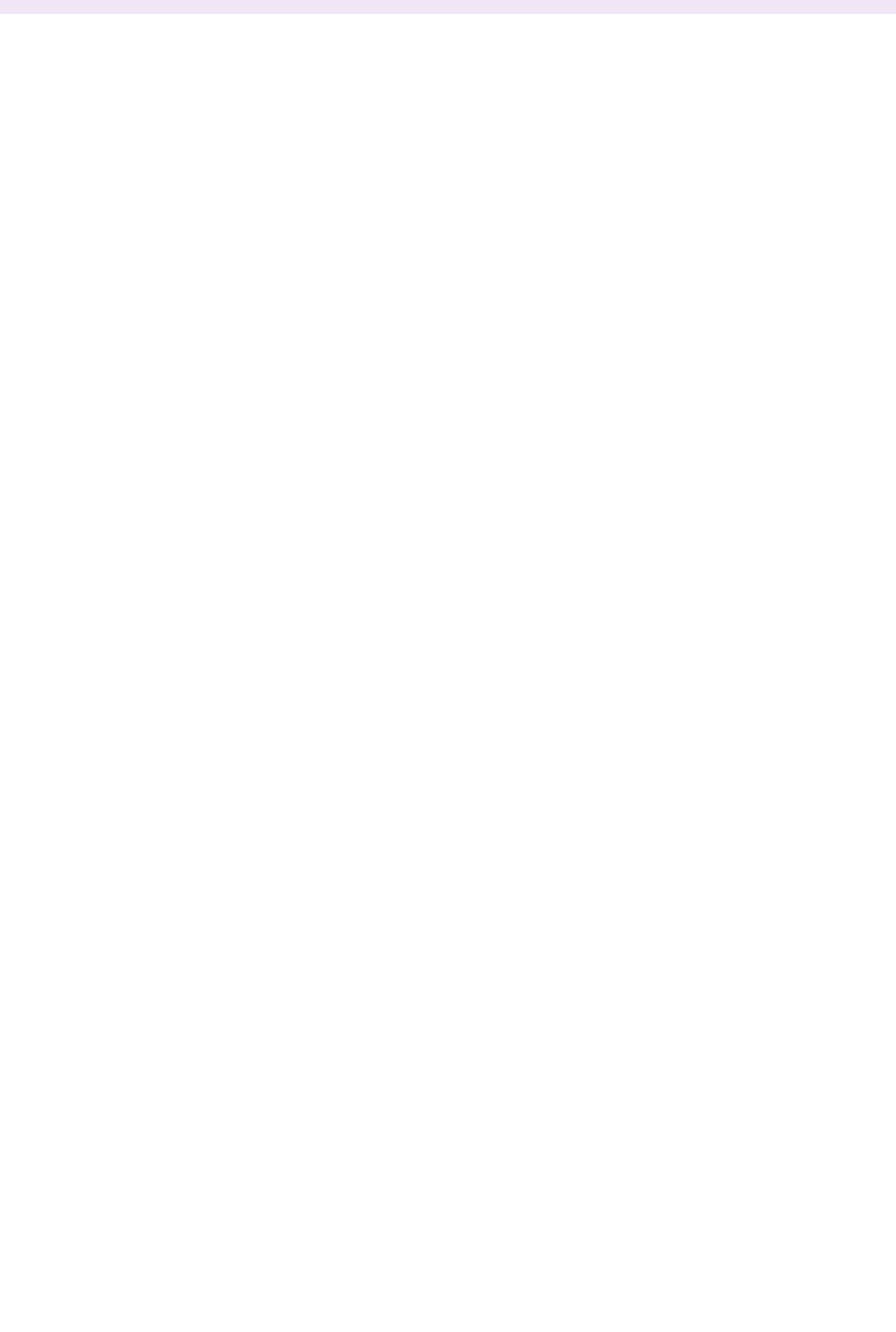
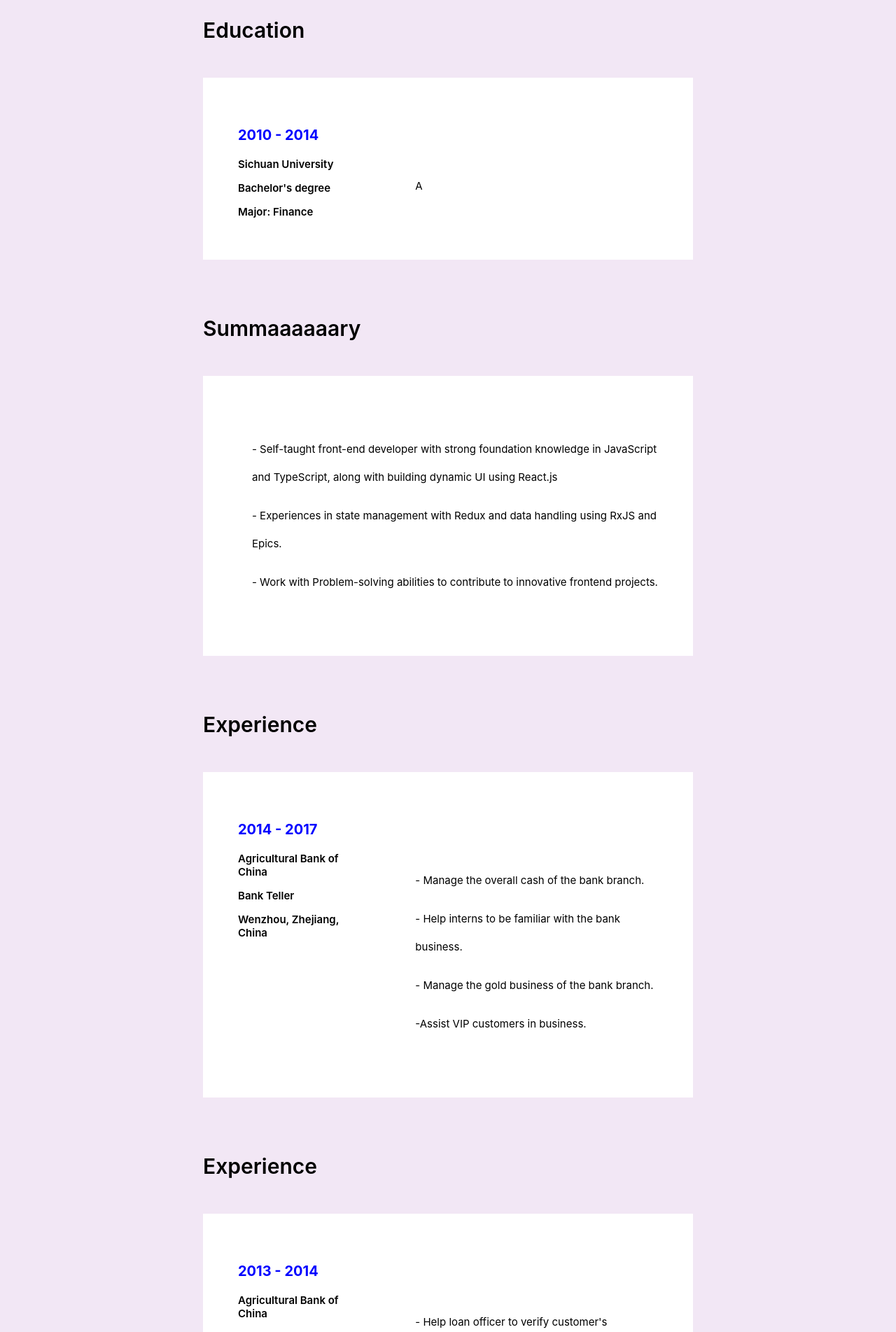
Before and after one commit to zzzzizi/my-profile, a React (Create React App) app: page /resume in a window 1280 px wide. Shown: the part 880-2783 px from the top of the page at 70% size. Before the commit the page ends 900 px from the top, so only its background shows below. Built offline with nearby package versions, Linux system fonts and the light colour scheme.

Commit message:
update resume cards

```diff
--- /dev/null
+++ b/src/component/pageTitle/pageTitle.tsx
@@ -0,0 +1,10 @@
+import { BlueSquare } from '../../component/blueSquare/blueSquare';
+
+export const PageTitle = ({ title }: { title: string }) => {
+  return (
+    <div className="page__title">
+      <BlueSquare />
+      <p>{title}</p>
+    </div>
+  );
+};
--- a/src/component/resumeCard/resumeCard.css
+++ b/src/component/resumeCard/resumeCard.css
@@ -7,12 +7,26 @@
   margin: 0;
   font-size: 30px;
   font-weight: 600;
-  margin-top: 70px;
-  margin-bottom: 50px;
+  margin-top: 80px;
+}
+.card__summary {
+  width: 700px;
+  margin-top: 50px;
+  background-color: white;
+  display: flex;
+  flex-direction: column;
+}
+.card__summary__p {
+  padding-top: 70px;
+  padding-left: 70px;
+  padding-bottom: 70px;
+  padding-right: 50px;
+  font-size: 15px;
+  line-height: 40px;
 }
 .card__content {
-  width: 600px;
-
+  width: 700px;
+  margin-top: 50px;
   background-color: white;
   display: grid;
   grid-template-columns: 1fr 2fr;
@@ -30,17 +44,20 @@
   font-size: 15px;
   font-weight: 600;
 }
-.edu__line__two {
+.card__line__two {
   font-size: 15px;
   font-weight: 600;
 }
-.edu__line__three {
+.card__line__three {
   font-size: 15px;
   font-weight: 600;
   margin-bottom: 50px;
 }
-.edu__text {
+.card__text {
   padding-top: 120px;
   padding-left: 70px;
+  padding-bottom: 70px;
+  padding-right: 50px;
   font-size: 15px;
+  line-height: 40px;
 }
--- a/src/component/resumeCard/resumeCard.tsx
+++ b/src/component/resumeCard/resumeCard.tsx
@@ -6,26 +6,54 @@ export const ResumeCard = ({
   name,
   lineTwo,
   lineThree,
-  text,
+  textOne,
+  textTwo,
+  textThree,
+  textFour,
+  summary,
 }: {
   title?: string;
-  time: string;
-  name: string;
-  lineTwo: string;
-  lineThree: string;
-  text: string;
+  time?: string;
+  name?: string;
+  lineTwo?: string;
+  lineThree?: string;
+  textOne: string;
+  textTwo?: string;
+  textThree?: string;
+  textFour?: string;
+  summary: boolean;
 }) => {
   return (
     <div className="card">
+      <div>
         <p className="card__title">{title}</p>
+        {summary ? (
+          <div className="card__summary">
+            <div className="card__summary__p">
+              <p>{textOne}</p>
+              <p>{textTwo}</p>
+              <p>{textThree}</p>
+              <p>{textFour}</p>
+            </div>
+          </div>
+        ) : (
+          <div>
             <div className="card__content">
               <div className="card__left">
                 <p className="time">{time}</p>
                 <p className="name">{name}</p>
-          <p className="edu__line__two">{lineTwo} </p>
-          <p className="edu__line__three">{lineThree}</p>
+                <p className="card__line__two">{lineTwo} </p>
+                <p className="card__line__three">{lineThree}</p>
               </div>
-        <div className="edu__text">{text}</div>
+              <div className="card__text">
+                <p>{textOne}</p>
+                <p>{textTwo}</p>
+                <p>{textThree}</p>
+                <p>{textFour}</p>
+              </div>
+            </div>
+          </div>
+        )}
       </div>
     </div>
   );
--- a/src/page/contact.tsx
+++ b/src/page/contact.tsx
@@ -1,3 +1,9 @@
+import { PageTitle } from '../component/pageTitle/pageTitle';
+
 export const Contact = () => {
-  return <div>contact</div>;
+  return (
+    <div className="page">
+      <PageTitle title="Contact" />
+    </div>
+  );
 };
--- /dev/null
+++ b/src/page/projects.css
@@ -0,0 +1,7 @@
+.projects {
+  background-color: rgb(242, 231, 245);
+  height: 100vh;
+  display: flex;
+  flex-direction: column;
+  align-items: center;
+}
--- a/src/page/projects.tsx
+++ b/src/page/projects.tsx
@@ -1,3 +1,10 @@
+import './projects.css';
+import { PageTitle } from '../component/pageTitle/pageTitle';
+
 export const Projects = () => {
-  return <div>Projects</div>;
+  return (
+    <div className="page">
+      <PageTitle title="Projects" />
+    </div>
+  );
 };
--- a/src/page/resume.css
+++ b/src/page/resume.css
@@ -1,18 +1,18 @@
-.resume {
+.page {
   background-color: rgb(242, 231, 245);
-  height: 100vh;
+
   display: flex;
   flex-direction: column;
   align-items: center;
 }
-.resume__title {
+.page__title {
   padding-top: 90px;
   display: flex;
   justify-content: center;
   align-items: center;
   margin-left: -35px;
 }
-.resume__title p {
+.page__title p {
   margin: 0;
   margin-left: 10px;
   font-size: 40px;
--- a/src/page/resume.tsx
+++ b/src/page/resume.tsx
@@ -1,5 +1,5 @@
 import './resume.css';
-import { BlueSquare } from '../component/blueSquare/blueSquare';
+import { PageTitle } from '../component/pageTitle/pageTitle';
 import { ResumeCard } from '../component/resumeCard/resumeCard';
 
 export const Resume = () => {
@@ -7,19 +7,78 @@ export const Resume = () => {
   const eduName = 'Sichuan University';
   const eduDegree = "Bachelor's degree";
   const eduMajor = 'Major: Finance';
+  const skillText =
+    'HTML, CSS, React.js, Redux.js, Epic.js, RxJs, Typescript, JavaScript, REST APIs, Design Patterns, Interactive Applications, Functional Requirements, Responsive Web Design, User Interface Design, User Experience Design';
+  const skillTime = '2022 - 2023';
+  const expOneTime = '2014 - 2017';
+  const expOneName = 'Agricultural Bank of China';
+  const expOneLocation = 'Wenzhou, Zhejiang, China';
+  const expOneTitle = 'Bank Teller';
+  const expTextOne = '- Manage the overall cash of the bank branch.';
+  const expTextTwo = '- Help interns to be familiar with the bank business.';
+  const expTextThree = '- Manage the gold business of the bank branch.';
+  const expTextFour = '-Assist VIP customers in business. ';
+  const expTwoTime = '2013 - 2014';
+  const expTwoName = 'Agricultural Bank of China';
+  const exTwoTitle = 'Intern';
+  const expTwoLocation = 'Wenzhou, Zhejiang, China';
+  const expTwoTextOne = "- Help loan officer to verify customer's information.";
+  const expTwoTextTwo =
+    "- Make a phone call to confirm the company customers' credit information.";
+  const sumTextOne =
+    '- Self-taught front-end developer with strong foundation knowledge in JavaScript and  TypeScript, along with building dynamic UI using React.js';
+  const sumTextTwo =
+    '- Experiences in state management with Redux and data handling using RxJS and Epics.';
+  const sumTextThree =
+    '- Work with Problem-solving abilities to contribute to innovative frontend projects.';
+
   return (
-    <div className="resume">
-      <div className="resume__title">
-        <BlueSquare />
-        <p>Resume</p>
-      </div>
+    <div className="page">
+      <PageTitle title="Resume" />
+      <ResumeCard
+        title="Technical Skill"
+        time={skillTime}
+        lineTwo="self-taught"
+        textOne={skillText}
+        summary={false}
+      />
       <ResumeCard
         title="Education"
         time={eduTime}
         name={eduName}
         lineTwo={eduDegree}
         lineThree={eduMajor}
-        text="A"
+        textOne="A"
+        summary={false}
+      />
+      <ResumeCard
+        title="Summaaaaaary"
+        textOne={sumTextOne}
+        textTwo={sumTextTwo}
+        textThree={sumTextThree}
+        summary={true}
+      />
+      <ResumeCard
+        title="Experience"
+        time={expOneTime}
+        name={expOneName}
+        lineTwo={expOneTitle}
+        lineThree={expOneLocation}
+        textOne={expTextOne}
+        textTwo={expTextTwo}
+        textThree={expTextThree}
+        textFour={expTextFour}
+        summary={false}
+      />
+      <ResumeCard
+        title="Experience"
+        time={expTwoTime}
+        name={expTwoName}
+        lineTwo={exTwoTitle}
+        lineThree={expTwoLocation}
+        textOne={expTwoTextOne}
+        textTwo={expTwoTextTwo}
+        summary={false}
       />
     </div>
   );
```
Lines whose indentation alone changed are shown as unchanged.
